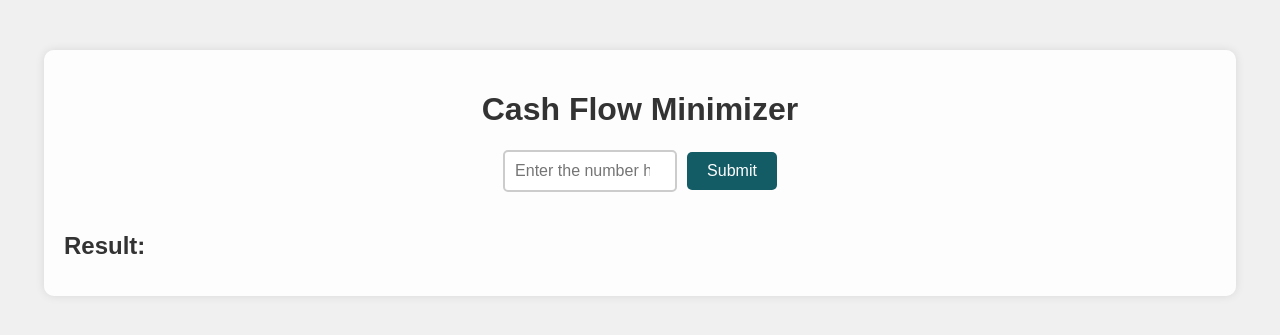
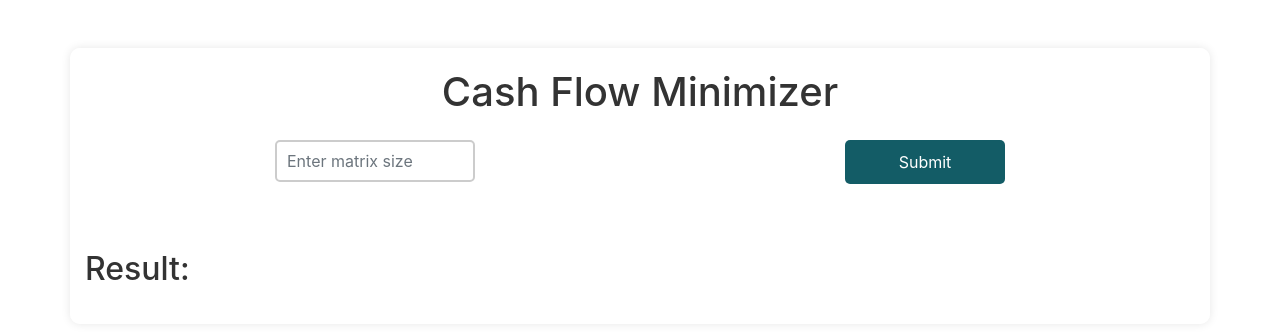
Before and after one commit to ameyk2004/ameykulkarni, a Flask app: page /projects/cash-flow-minimizer/ in a window 1280 px wide. Shown: the top 335 px of the page. Run offline with Flask 3, Linux system fonts and the light colour scheme; some libraries are stand-ins or nearby versions.

Commit message:
changed responsiveness

```diff
--- a/cash_flow_manager/static/css/styles.css
+++ b/cash_flow_manager/static/css/styles.css
@@ -18,6 +18,7 @@
 
 h1 {
     text-align: center;
+     font-weight: bold;
     color: #333; /* Dark gray color for heading */
 }
 
@@ -34,7 +35,7 @@
     border-radius: 5px;
     font-size: 16px;
     margin-right: 10px;
-    width: 150px; /* Adjusted width for responsiveness */
+    width: 200px; /* Adjusted width for responsiveness */
 }
 
 button#submit {
@@ -72,20 +73,6 @@
     color: white;
 }
 
-/* Responsive adjustments */
-@media only screen and (max-width: 768px) {
-    .container {
-        width: 100%; /* Full width on smaller screens */
-        padding: 10px;
-    }
-
-    input[type="number"] {
-        width: 100%; /* Full width input on smaller screens */
-        margin-right: 0;
-        margin-bottom: 10px;
-    }
-}
-
 .result {
     margin-top: 20px;
 }
@@ -106,6 +93,7 @@
     border-radius: 4px;
     background-color: #f0f0f0;
 }
+
 .graph-container {
     width: 100%; /* Ensure it takes full width */
     max-width: 100%; /* Ensure it doesn't exceed the width of its container */
@@ -115,18 +103,30 @@
     box-shadow: 0 0 10px rgba(0, 0, 0, 0.1); /* Add a subtle shadow */
     border-radius: 10px; /* Add rounded corners */
     overflow: hidden; /* Hide overflow content */
+    border: 1px solid #ccc; /* Add border */
 }
 
-/* Optional: Add additional styling */
 .graph-container img {
     max-width: 100%; /* Ensure the image fits inside the container */
     height: auto; /* Automatically adjust height based on width */
     display: block; /* Ensure the image is treated as a block element */
     margin: 0 auto; /* Center the image horizontally */
+    border-radius: 10px; /* Add rounded corners to the image */
 }
 
 /* Media query for smaller screens */
 @media only screen and (max-width: 768px) {
+    .container {
+        width: 100%; /* Full width on smaller screens */
+        padding: 10px;
+    }
+
+    input[type="number"] {
+        width: 100%; /* Full width input on smaller screens */
+        margin-right: 0;
+        margin-bottom: 10px;
+    }
+
     .graph-container {
         padding: 10px; /* Reduce padding for smaller screens */
         border-radius: 5px; /* Reduce border radius for smaller screens */
--- a/cash_flow_manager/static/js/next.js
+++ b/cash_flow_manager/static/js/next.js
@@ -1,8 +1,6 @@
-var element = document.getElementById("number-of-persons");
-
-element.addEventListener('input', () => {
-    var inputValue = element.value;
-    var table = document.querySelector('.my-matrix');
+document.getElementById('matrix-size').addEventListener('input', function() {
+        var inputValue = parseInt(this.value);
+        var table = document.querySelector('.table-matrix');
         table.innerHTML = '';
 
         var transactions = []; // Array to store the transactions
@@ -22,9 +20,14 @@
                 var td = document.createElement('td');
                 td.classList.add('input-weight');
                 var input = document.createElement('input');
-            input.setAttribute('class', 'edge-weight');
+                input.setAttribute('class', 'form-control input-value'); // Updated class name
                 input.setAttribute('placeholder', 'Enter value here');
                 input.setAttribute('type', 'number');
+
+                if (input.value === '') {
+                         input.value = '0';
+                }
+
                 td.appendChild(input);
                 newRow.appendChild(td);
 
@@ -49,8 +52,10 @@
         submitButton.addEventListener('click', function() {
              displayTransactions(transactions);
              sendTransactionsToServer(transactions);
+            console.log(transactions); // For testing
         });
     });
+
 
 function displayTransactions(transactions) {
     console.log({"transactions": transactions});
@@ -76,7 +81,8 @@
     });
 
   const imageDiv = document.getElementById('graph-image');
-  imageDiv.innerHTML = `<img src="https://ameykulkarni.onrender.com/projects/cash-flow-minimizer/static/graph.png">`;
+  imageDiv.innerHTML = `<img src="https://ameykulkarni.onrender.com/projects/cash-flow-minimizer/static/graph.png" style="max-width: 100%; height: auto;">`;
+
 
 
 
--- a/cash_flow_manager/templates/index2.html
+++ b/cash_flow_manager/templates/index2.html
@@ -4,26 +4,34 @@
     <meta charset="UTF-8">
     <meta name="viewport" content="width=device-width, initial-scale=1.0">
     <link rel="stylesheet" href="./static/css/styles.css">
+    <link rel="stylesheet" href="https://stackpath.bootstrapcdn.com/bootstrap/4.5.2/css/bootstrap.min.css">
     <title>Cash-Flow-Minimizer</title>
 </head>
 <body>
-    <div class="container">
-        <h1>Cash Flow Minimizer</h1>
-        <div id="graph-image">
-
-    </div>
-        <div class="input-wrapper">
-            <input id="number-of-persons" placeholder="Enter the number here" type="number">
-            <button id="submit">Submit</button>
+<div class="container mt-5">
+    <h1 class="mb-4 text-center">Cash Flow Minimizer</h1> <!-- Added heading and centered -->
+    <div class="row justify-content-center mb-3"> <!-- Centered row -->
+        <div class="col-md-6"> <!-- Medium-sized column -->
+            <input type="number" id="matrix-size" class="form-control form-control-lg mb-3" placeholder="Enter matrix size"> <!-- Larger input field -->
         </div>
-
-        <table class="my-matrix"></table>
-      <div class="result">
-            <h2>Result:</h2>
-            <ul id="result-list"></ul> <!-- Placeholder for displaying the result -->
+        <div class="col-md-2"> <!-- Medium-sized column -->
+            <button id="submit" class="btn btn-primary btn-lg btn-block">Submit</button> <!-- Submit button -->
         </div>
     </div>
+    <div id="graph-image" class="img-fluid mb-3">
+        <!-- Content or image for the graph will be here -->
+    </div>
+    <div class="table-responsive">
+        <table class="table table-bordered table-matrix">
+            <!-- Matrix table will be generated here -->
+        </table>
+    </div>
+    <div class="result">
+        <h2>Result:</h2>
+        <ul id="result-list"></ul> <!-- Placeholder for displaying the result -->
+    </div>
+</div>
 
-    <script src="./static/js/next.js"></script>
+<script src="./static/js/next.js"></script>
 </body>
 </html>
```
Also changed, not shown: cash_flow_manager/static/graph.png. Lines whose indentation alone changed are shown as unchanged.
